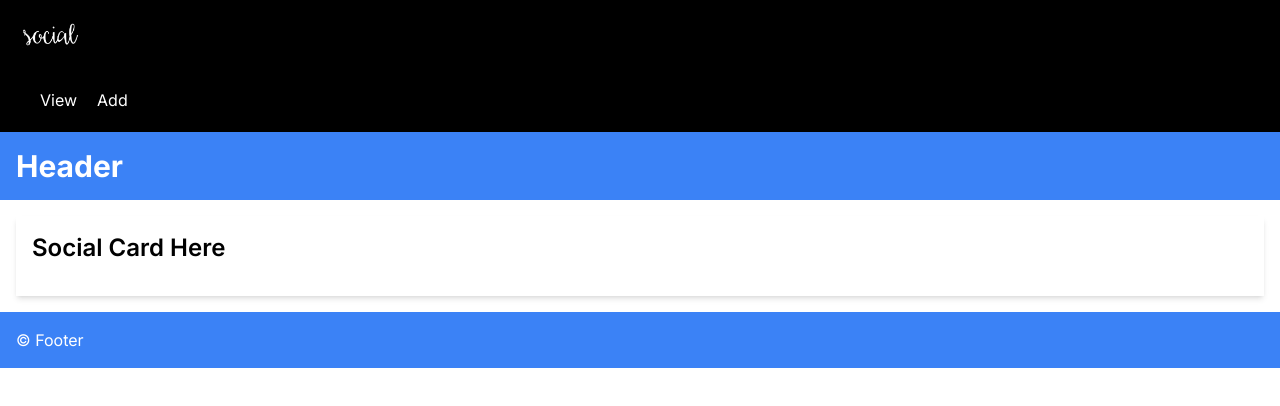
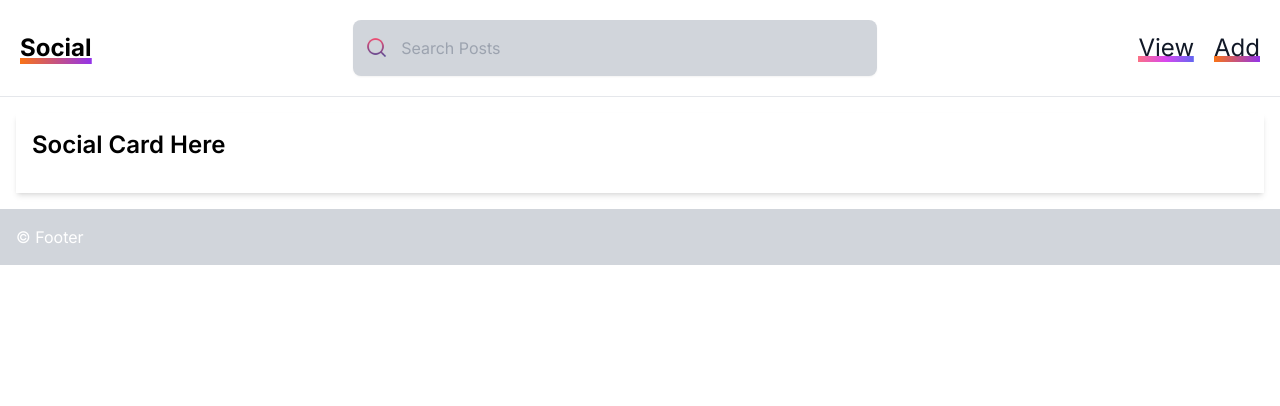
Before and after one commit to Boycey7/Social-stream-group-project, a Next.js app: page / in a window 1280 px wide. Shown: the top 406 px of the page. Built offline with nearby package versions, Linux system fonts and the light colour scheme.

Commit message:
adding styling to navbar

```diff
--- a/app/page.js
+++ b/app/page.js
@@ -1,3 +1,4 @@
+"use client";
 import React from 'react';
 import Nav from '../components/Nav'; // Import the Nav component
 
@@ -5,10 +6,7 @@ const HomePage = () => {
   return (
     <div>
       <Nav /> {/* Include the Nav component */}
-      <header className="p-4 bg-blue-500">
-        {/* Header content */}
-        <h1 className="text-3xl font-bold text-white">Header</h1>
-      </header>
+
       <main className="container p-4 mx-auto">
         {/* Main content */}
         <section className="p-4 bg-white shadow-md">
@@ -18,7 +16,7 @@ const HomePage = () => {
 
         </section>
       </main>
-      <footer className="p-4 bg-blue-500">
+      <footer className="p-4 bg-gray-300">
         {/* Footer content */}
         <p className="text-white">&copy; Footer</p>
       </footer>
--- a/components/Nav.js
+++ b/components/Nav.js
@@ -1,9 +1,10 @@
 "use client"
 import React, { useState } from 'react';
+import Link from 'next/link';
 import { Menu, X } from 'lucide-react';
-import Link from 'next/link';
 import Image from 'next/image';
-import Pic from '@/components/pic.jpg'
+import searchIcon from './Images/search.png';
+import Pic from './Images/pic.jpg';
 
 const Nav = () => {
   const [isOpen, setIsOpen] = useState(false);
@@ -13,24 +14,51 @@ const Nav = () => {
   };
 
   return (
-    <nav className="flex-col justify-end bg-black">
-      <Image className="p-5" width="100" height="100" src={Pic} alt="social logo" />
-      <div className="hidden w-full md:flex p-5 text-white">
-              <Link href="/View" className='px-5'>View</Link>
-        <Link href="/Add">Add</Link>
-      </div>
-      <div className="md:hidden absolute z-10 right-5 top-6 text-white">
-        <button onClick={toggleNavbar}>
-          {isOpen ? <X /> : <Menu />}
+    <nav className="p-4 bg-white border-b border-gray-200 md:p-5">
+    <div className="flex items-center justify-between w-full">
+
+        <span className="text-2xl font-bold bg-gradient-to-r from-orange-500 to-purple-600 bg-bottom bg-no-repeat bg-[length:100%_6px] hover:bg-[length:100%_100%] transition-[background-size]">Social</span>
+
+        <div className="flex items-center justify-center flex-grow space-x-3 md:space-x-5">
+            <div className="flex items-center w-3/4 p-3 bg-gray-300 rounded-lg shadow-sm md:w-1/2">
+                <Image src={searchIcon} alt="Search" className="w-6 h-6 mr-2 rounded-full" />
+                <input
+                    type="text"
+                    className="w-full p-1 bg-transparent border-none rounded-lg focus:outline-none"
+                    placeholder="Search Posts"
+                />
+            </div>
+        </div>
+
+        <div className="items-center hidden space-x-5 text-gray-900 md:flex">
+            <Link href="/View">
+                <span className="text-2xl bg-gradient-to-r from-rose-400 via-fuchsia-500 to-indigo-500 bg-bottom bg-no-repeat bg-[length:100%_6px] hover:bg-[length:100%_100%] transition-[background-size]">View</span>
+            </Link>
+            <Link href="/Add">
+                <span className="text-2xl bg-gradient-to-r from-orange-500 to-purple-600 bg-bottom bg-no-repeat bg-[length:100%_6px] hover:bg-[length:100%_100%] transition-[background-size]">Add</span>
+            </Link>
+        </div>
+    </div>
+
+    <div className="flex md:hidden">
+        <button onClick={toggleNavbar} className="p-2 text-gray-500 rounded focus:outline-none focus:bg-gray-300">
+            {isOpen ? <X size={24} /> : <Menu size={24} />}
         </button>
-      </div>
-      {isOpen && (
-        <div className="flex basis-full flex-col p-5 text-white">
-          <Link href="/View">View</Link>
-          <Link href="/Add">Add</Link>
         </div>
-      )}
-    </nav>
+
+
+        {isOpen && (
+        <div className="flex flex-col mt-4 space-y-3 text-gray-900 md:hidden">
+          <Link href="/View">
+            <span className="text-2xl bg-gradient-to-r from-orange-500 to-purple-600 bg-bottom bg-no-repeat bg-[length:100%_6px] hover:bg-[length:100%_100%] transition-[background-size]">View</span>
+          </Link>
+          <Link href="/Add">
+            <span className="text-2xl bg-gradient-to-r from-orange-500 to-purple-600 bg-bottom bg-no-repeat bg-[length:100%_6px] hover:bg-[length:100%_100%] transition-[background-size]">Add</span>
+          </Link>
+        </div>
+    )}
+</nav>
+
   );
 };
 
```
Also changed, not shown: components/Images/pic.jpg (renamed from components/pic.jpg), components/Images/search.png (added).
